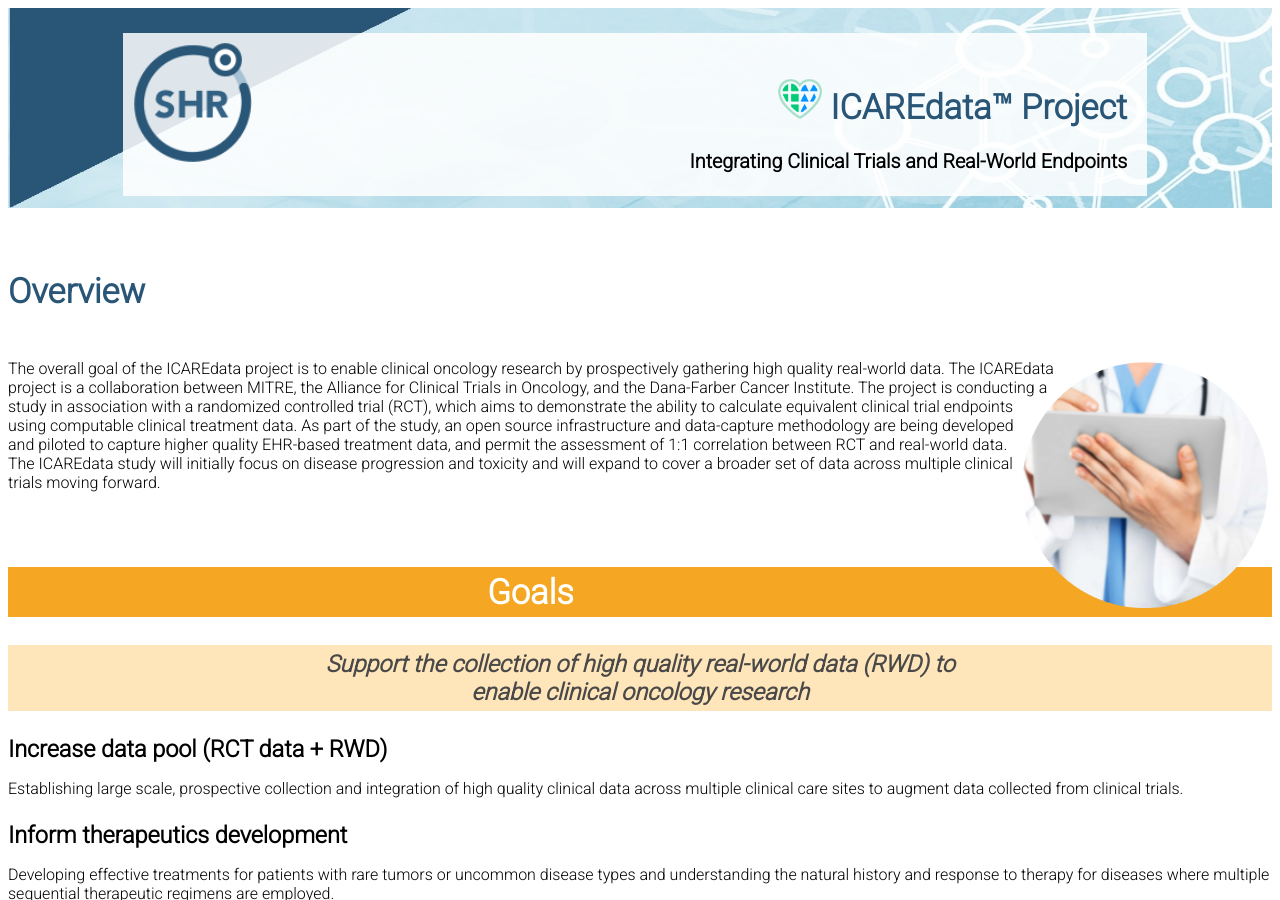
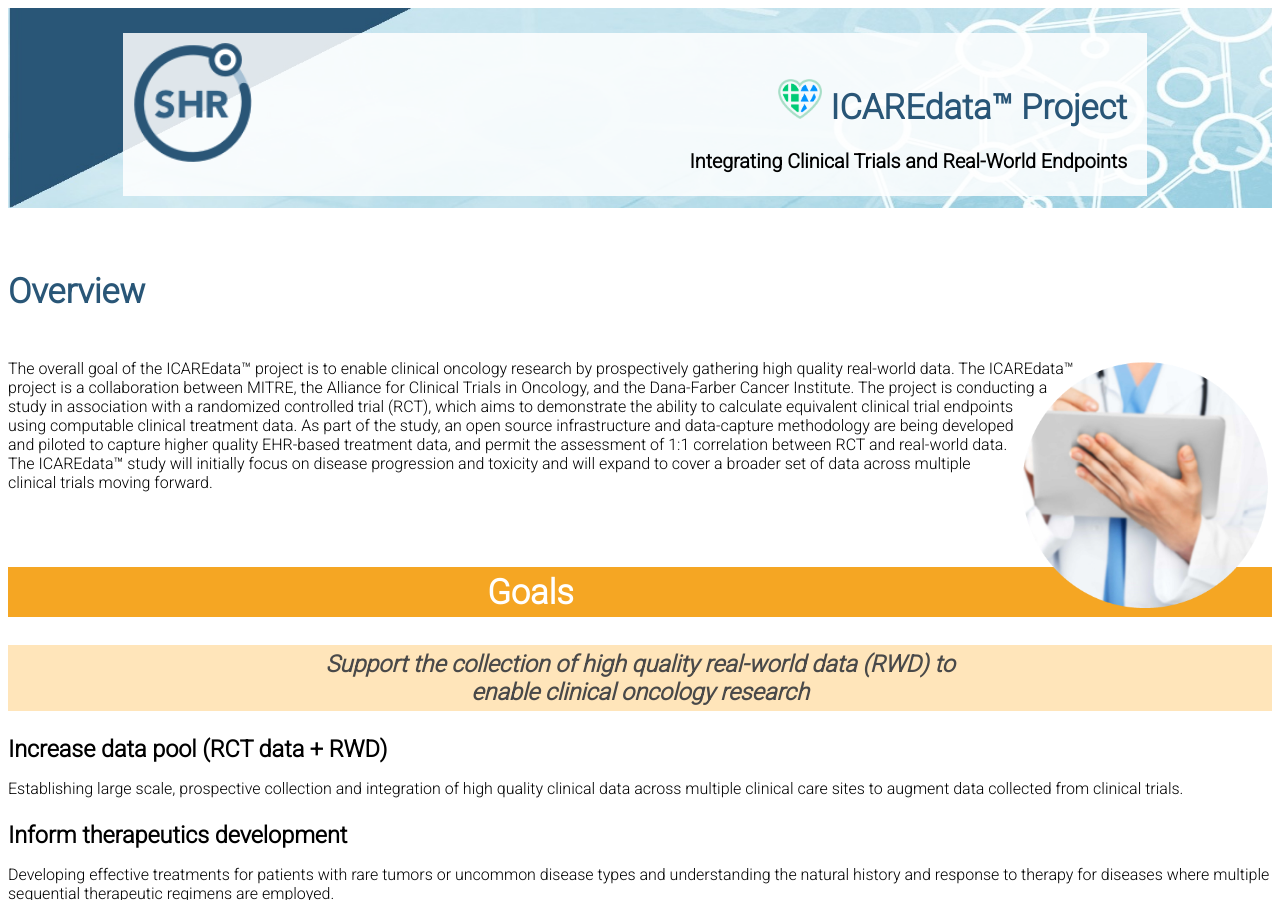
Before and after one commit to ICAREdata/icaredata.github.io, a Jekyll site: the page built from index.html, in a window 1280 px wide and 900 px high. Built offline with Jekyll 4.4.1, drawn with Linux system fonts in a browser that asks for light colours.

Commit message:
Update index.html
added TM

```diff
--- a/index.html
+++ b/index.html
@@ -14,7 +14,7 @@
     <div class="row">
       <div class="col-12">
         <img src="/assets/img/Artifacts_Web_Doc_Laptop.png"  alt='' class="curve">
-        <p> The overall goal of the ICAREdata project is to enable clinical oncology research by prospectively gathering high quality real-world data. The ICAREdata project is a collaboration between MITRE, the Alliance for Clinical Trials in Oncology, and the Dana-Farber Cancer Institute. The project is conducting a study in association with a randomized controlled trial (RCT), which aims to demonstrate the ability to calculate equivalent clinical trial endpoints using computable clinical treatment data. As part of the study, an open source infrastructure and data-capture methodology are being developed and piloted to capture higher quality EHR-based treatment data, and permit the assessment of 1:1 correlation between RCT and real-world data. The ICAREdata study will initially focus on disease progression and toxicity and will expand to cover a broader set of data across multiple clinical trials moving forward.</p>
+        <p> The overall goal of the ICAREdata™ project is to enable clinical oncology research by prospectively gathering high quality real-world data. The ICAREdata™ project is a collaboration between MITRE, the Alliance for Clinical Trials in Oncology, and the Dana-Farber Cancer Institute. The project is conducting a study in association with a randomized controlled trial (RCT), which aims to demonstrate the ability to calculate equivalent clinical trial endpoints using computable clinical treatment data. As part of the study, an open source infrastructure and data-capture methodology are being developed and piloted to capture higher quality EHR-based treatment data, and permit the assessment of 1:1 correlation between RCT and real-world data. The ICAREdata™ study will initially focus on disease progression and toxicity and will expand to cover a broader set of data across multiple clinical trials moving forward.</p>
       </div>
     </div>
   </div>
@@ -93,7 +93,7 @@
     </div>
     <div class="row">
       <div class="col-12">
-        <img src="/assets/img/Approach_Diagram.png" alt="Diagram demonstrating the ICAREdata project's approach, which will begin by comparing an individual's clinical trial data to their clinical treatment data. We can compare these endpoints and determine what significance can be gleamed from the similarities and differences in these two types of endpoints." id="approach-diagram">
+        <img src="/assets/img/Approach_Diagram.png" alt="Diagram demonstrating the ICAREdata™ project's approach, which will begin by comparing an individual's clinical trial data to their clinical treatment data. We can compare these endpoints and determine what significance can be gleamed from the similarities and differences in these two types of endpoints." id="approach-diagram">
       </div>
     </div>
   </div>
```
